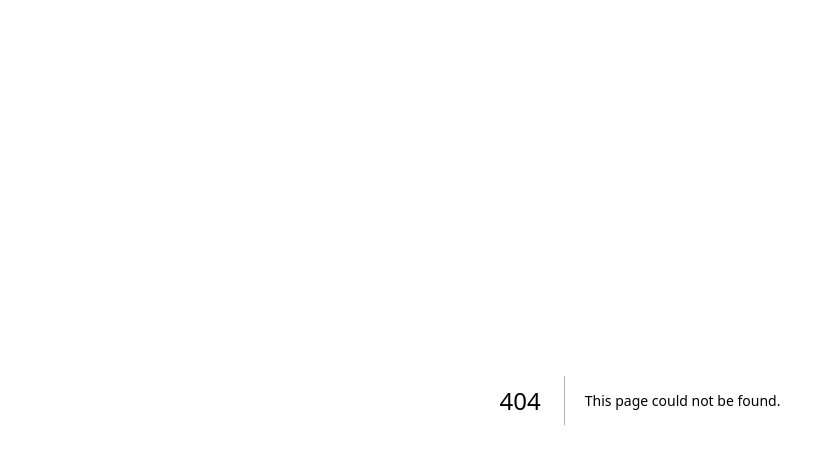
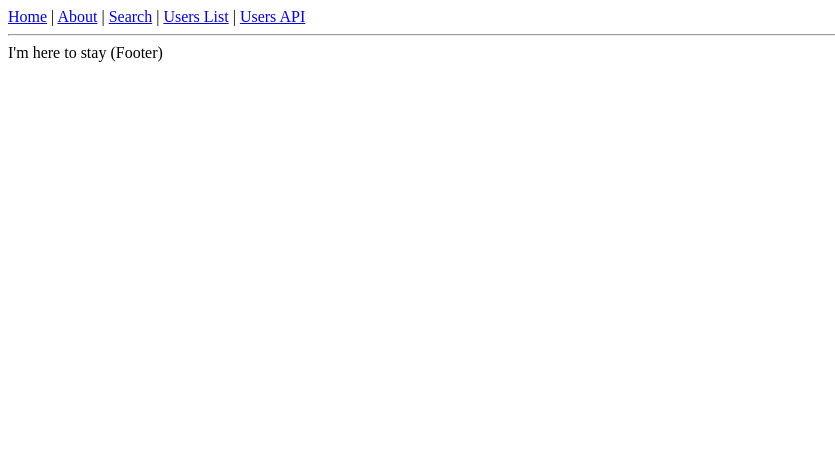
Before and after one commit to AMBacelar/kimbundu-next, a Next.js app: page /entry/1 in a window 1280 px wide. Before the commit this address had no page. Shown: the top 464 px of the page, without its empty margins (0-835 px from the left). Built offline with nearby package versions, Linux system fonts and the light colour scheme.

Commit message:
initial routing complete

```diff
--- a/components/Layout.tsx
+++ b/components/Layout.tsx
@@ -24,6 +24,10 @@ const Layout = ({ children, title = 'This is the default title' }: Props) => (
           <a>About</a>
         </Link>{' '}
         |{' '}
+        <Link href="/search">
+          <a>Search</a>
+        </Link>{' '}
+        |{' '}
         <Link href="/users">
           <a>Users List</a>
         </Link>{' '}
--- a/package.json
+++ b/package.json
@@ -15,6 +15,6 @@
     "@types/node": "^12.12.21",
     "@types/react": "^17.0.2",
     "@types/react-dom": "^17.0.1",
-    "typescript": "4.0"
+    "typescript": "4.4.4"
   }
 }
--- /dev/null
+++ b/pages/entry/[kimbunduText].tsx
@@ -0,0 +1,60 @@
+import { GetStaticProps, GetStaticPaths } from 'next'
+
+import { User } from '../../interfaces'
+import { sampleUserData } from '../../utils/sample-data'
+import Layout from '../../components/Layout'
+import ListDetail from '../../components/ListDetail'
+
+type Props = {
+  item?: User
+  errors?: string
+}
+
+const StaticPropsDetail = ({ item, errors }: Props) => {
+  if (errors) {
+    return (
+      <Layout title="Error | Next.js + TypeScript Example">
+        <p>
+          <span style={{ color: 'red' }}>Error:</span> {errors}
+        </p>
+      </Layout>
+    )
+  }
+
+  return (
+    <Layout
+      title={`${item ? item.name : 'User Detail'
+        } | Next.js + TypeScript Example`}
+    >
+      {item && <ListDetail item={item} />}
+    </Layout>
+  )
+}
+
+export default StaticPropsDetail
+
+export const getStaticPaths: GetStaticPaths = async () => {
+  // Get the paths we want to pre-render based on users
+  const paths = sampleUserData.map((user) => ({
+    params: { id: user.id.toString() },
+  }))
+
+  // We'll pre-render only these paths at build time.
+  // { fallback: false } means other routes should 404.
+  return { paths, fallback: false }
+}
+
+// This function gets called at build time on server-side.
+// It won't be called on client-side, so you can even do
+// direct database queries.
+export const getStaticProps: GetStaticProps = async ({ params }) => {
+  try {
+    const id = params?.id
+    const item = sampleUserData.find((data) => data.id === Number(id))
+    // By returning { props: item }, the StaticPropsDetail component
+    // will receive `item` as a prop at build time
+    return { props: { item } }
+  } catch (err) {
+    return { props: { errors: err.message } }
+  }
+}
```
Also changed, not shown: pages/search/index.tsx (added, +13 -0 lines), tsconfig.json (+15 -4 lines), 1 other file (tests, documents, lock files or other folders).
